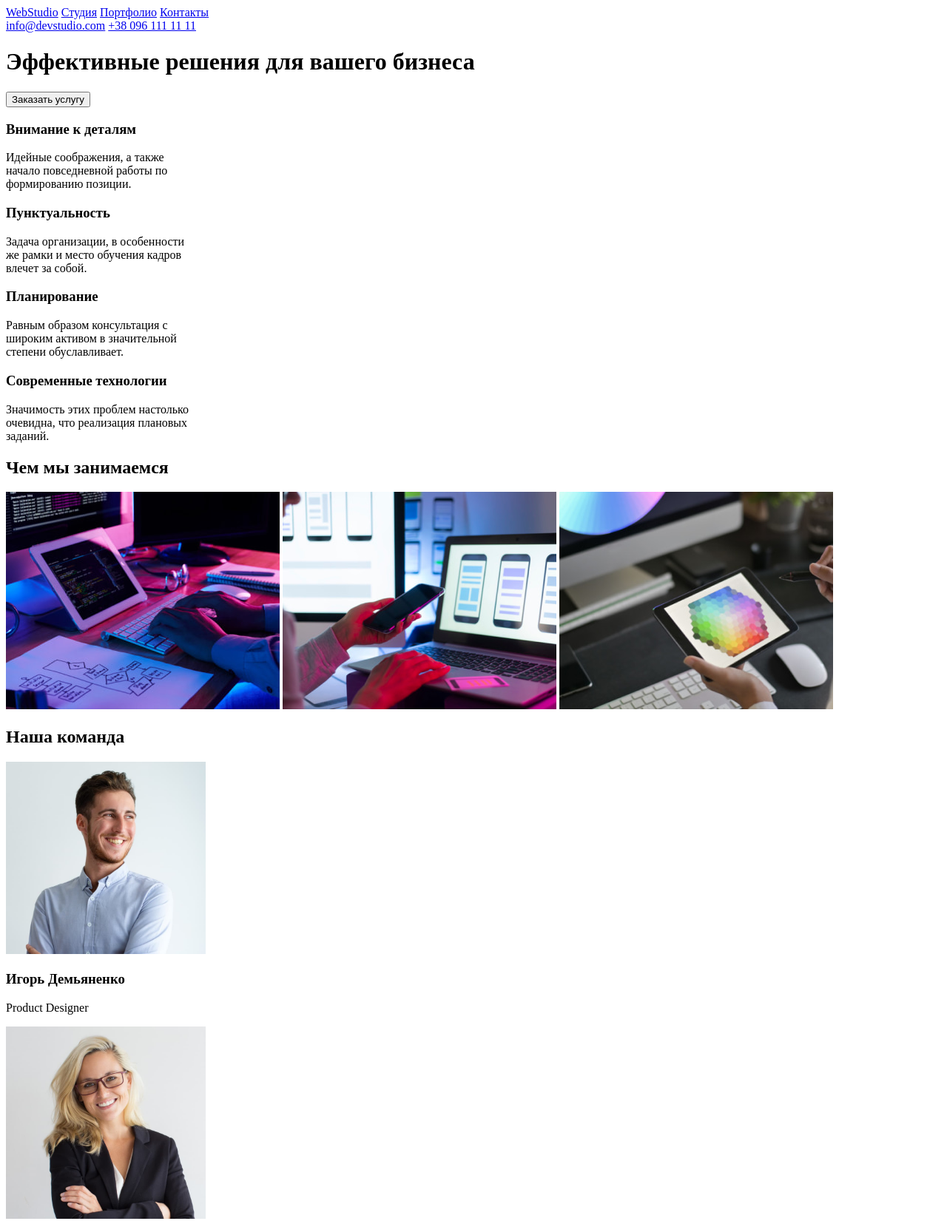
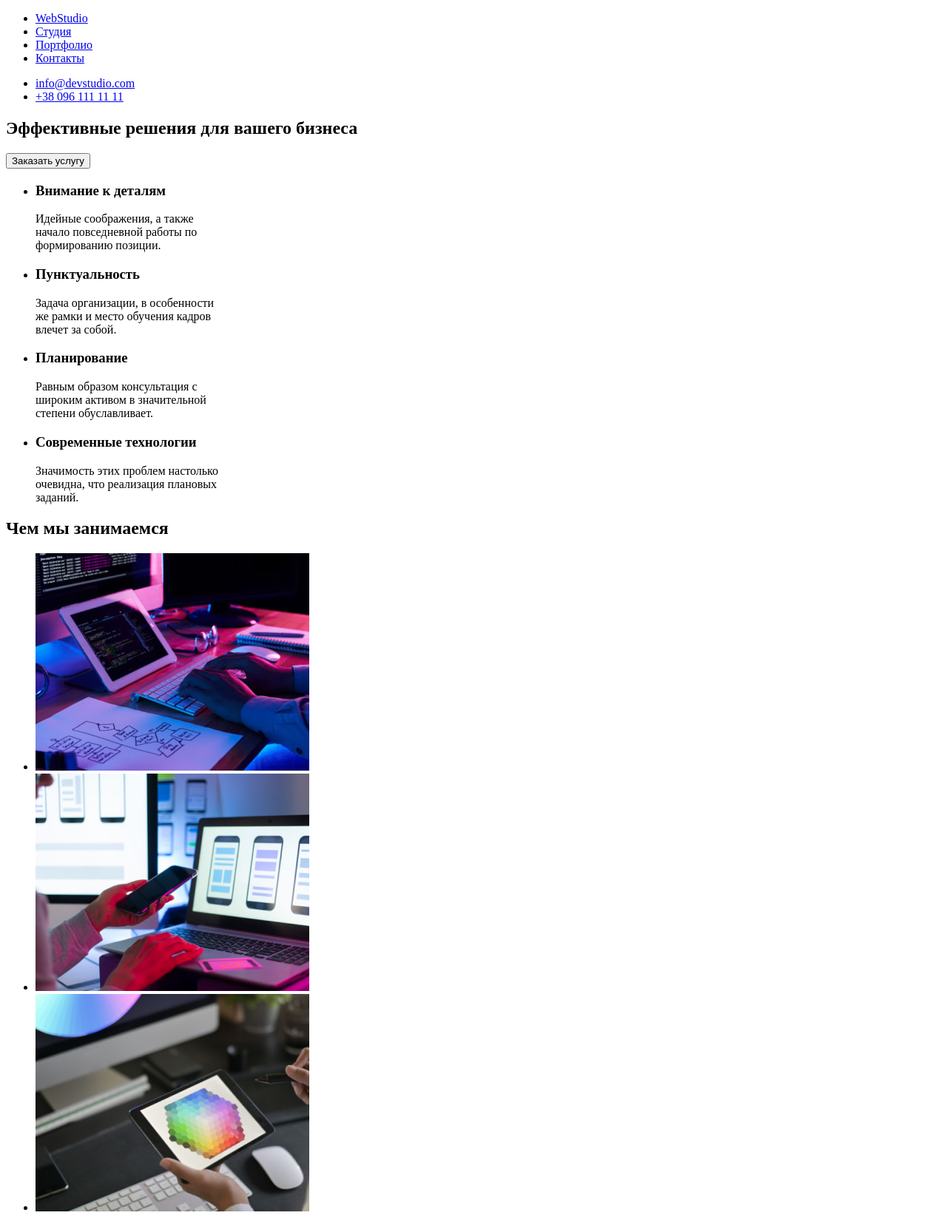
Before and after one commit to Yevhen-Danylchenko/goit-markup-hw-01, a plain HTML site: page index.html in a window 1280 px wide. Shown: the top 1651 px of the page at 74% size. Drawn offline with Linux system fonts and the light colour scheme.

Commit message:
homework

```diff
--- a/index.html
+++ b/index.html
@@ -9,61 +9,83 @@
 <body>
     <header>
         <nav>
-            <a href="webstudio.html">WebStudio</a>
-            <a href="studio.html">Студия</a>
-            <a href="portfolio.html">Портфолио</a>
-            <a href="contacts.html">Контакты</a>
+            <ul>
+                <li><a href="#">WebStudio</a></li>
+                <li><a href="#">Студия</a></li>
+                <li><a href="#">Портфолио</a></li>
+                <li><a href="#">Контакты</a></li>
+            </ul>
         </nav>
-        <a href="mail.html">info@devstudio.com</a>
-        <a href="number.html">+38 096 111 11 11</a>
+        <ul>
+            <li><a href="mailto:info@devstudio.com">info@devstudio.com</a></li>
+            <li><a href="+380961111111">+38 096 111 11 11</a></li>
+        </ul>
     </header>
 
     <main>
+        <section>
              <h1>Эффективные решения для вашего бизнеса</h1>
                 <button type="button"> Заказать услугу</button>
-        <h3>Внимание к деталям</h3>
+        </section>
+        <section>
+            <ul>
+            <li><h3>Внимание к деталям</h3>
             <p>Идейные соображения, а также <br>
             начало повседневной работы по <br>
-            формированию позиции.</p>
-        <h3>Пунктуальность</h3>
+            формированию позиции.</p></li>
+            <li><h3>Пунктуальность</h3>
             <p>Задача организации, в особенности <br>
             же рамки и место обучения кадров <br>
-            влечет за собой.</p>
-        <h3>Планирование</h3>
+            влечет за собой.</p></li>
+            <li><h3>Планирование</h3>
             <p>Равным образом консультация с <br>
             широким активом в значительной <br>
-            степени обуславливает.</p>
-        <h3>Современные технологии</h3>
+            степени обуславливает.</p></li>
+            <li><h3>Современные технологии</h3>
             <p>Значимость этих проблем настолько <br>
             очевидна, что реализация плановых <br>
-            заданий.</p>
+            заданий.</p></li>
+        </ul>
+        </section>
 
+        <section>
             <h2>Чем мы занимаемся</h2>
-        <img src="./images/1.jpg" width="370" alt="Картинка">
-        <img src="./images/2.jpg" width="370" alt="Картинка">
-        <img src="./images/3.jpg" width="370" alt="Картинка">
+            <ul>
+                <li><img src="./images/1.jpg" width="370" alt="Картинка"></li>
+                <li><img src="./images/2.jpg" width="370" alt="Картинка"></li>
+                <li><img src="./images/3.jpg" width="370" alt="Картинка"></li>
+            </ul>
+        </section>
 
+        <section>
             <h2>Наша команда</h2>
 
-        <img src="images/4.jpg" width="270" alt="Картинка">
-        <h3>Игорь Демьяненко</h3>
-        <p>Product Designer</p>
-        <img src="images/5.jpg" width="270" alt="Картинка">
-        <h3>Ольга Репина</h3>
-        <p>Frontend Developer</p>
-        <img src="images/6.jpg" width="270" alt="Картинка">
-        <h3>Николай Тарасов</h3>
-        <p>Marketing</p>
-        <img src="images/7.jpg" width="270" alt="Картинка">
-        <h3>Михаил Ермаков</h3>
-        <p>UI Designer</p>
+            <ul>
+                <li><img src="images/4.jpg" width="270" alt="Картинка"></li>
+                <li><h3>Игорь Демьяненко</h3></li>
+                <li><p>Product Designer</p></li>
+                <li><img src="images/5.jpg" width="270" alt="Картинка"></li>
+				<li><h3>Ольга Репина</h3></li>
+                <li><p>Frontend Developer</p></li>
+                <li><img src="images/6.jpg" width="270" alt="Картинка"></li>
+                <li><h3>Николай Тарасов</h3></li>
+                <li><p>Marketing</p></li>
+                <li><img src="images/7.jpg" width="270" alt="Картинка"></li>
+                <li><h3>Михаил Ермаков</h3></li>
+                <li><p>UI Designer</p></li>
+            </ul>
+        </section>
     </main>
 
     <footer>
-        <a href="webstudio.html">WebStudio</a>
-        <p>г. Киев, пр-т Леси Украинки, 26</p>
-        <a href="mail.html">info@example.com</a>
-        <a href="number.html">+38 099 111 11 11</a>
+        <address>
+            <ul>
+                <li><a href="#">WebStudio</a></li>
+                <li><a href="#">г. Киев, пр-т Леси Украинки, 26</a></li>
+                <li><a href="mailto:info@example.com">info@example.com</a></li>
+                <li><a href="+3809911111111">+38 099 111 11 11</a></li>
+            </ul>
+        </address>
     </footer>
 
 </body>
```
Lines whose indentation alone changed are shown as unchanged.
